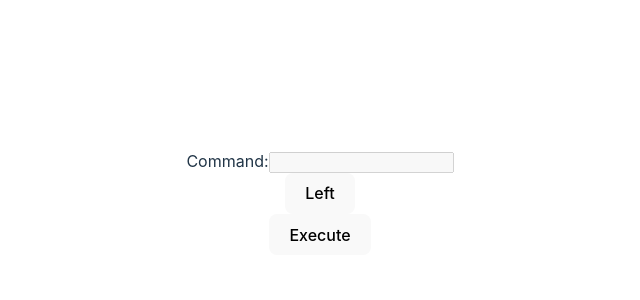
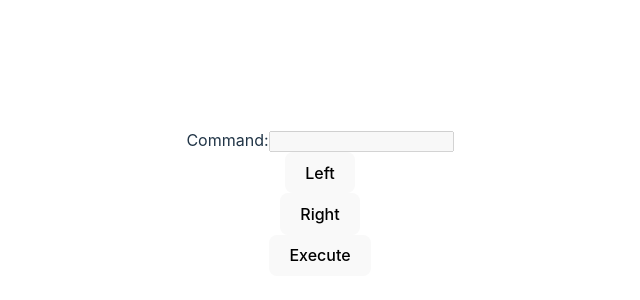
Before and after one commit to Jamie-Wallace/react-learning, a React (Vite) app in the folder mars-rover-ts-3/: page / in a window 1280 px wide. Shown: the part 198-498 px from the top of the page, without its empty margins (320-960 px from the left). Built offline with nearby package versions, Linux system fonts and the light colour scheme.

Commit message:
Turn right UI button

```diff
--- a/mars-rover-ts-3/src/MarsRoverApplication.tsx
+++ b/mars-rover-ts-3/src/MarsRoverApplication.tsx
@@ -8,6 +8,10 @@ function MarsRoverApplication() {
 
   function turnLeft(): void {
     setCommand(command + "L");
+  }
+
+  function turnRight(): void {
+    setCommand(command + "R");
   }
 
   function executeCommand(): void {
@@ -29,6 +33,11 @@ function MarsRoverApplication() {
         </button>
       </div>
       <div>
+        <button className="btn flex-1" onClick={turnRight}>
+          Right
+        </button>
+      </div>
+      <div>
         <button className="btn w-full" onClick={executeCommand}>
           Execute
         </button>
--- a/mars-rover-ts-3/src/MarsRoverController.ts
+++ b/mars-rover-ts-3/src/MarsRoverController.ts
@@ -3,9 +3,7 @@ export class MarsRoverController {
   execute(command: string) {
     const directions = ["N", "W", "S", "E"];
 
-
     const turnCount = command.length % 4;
-
 
     return directions[turnCount];
   }
```
Also changed, not shown: 1 other file (tests, documents, lock files or other folders).
